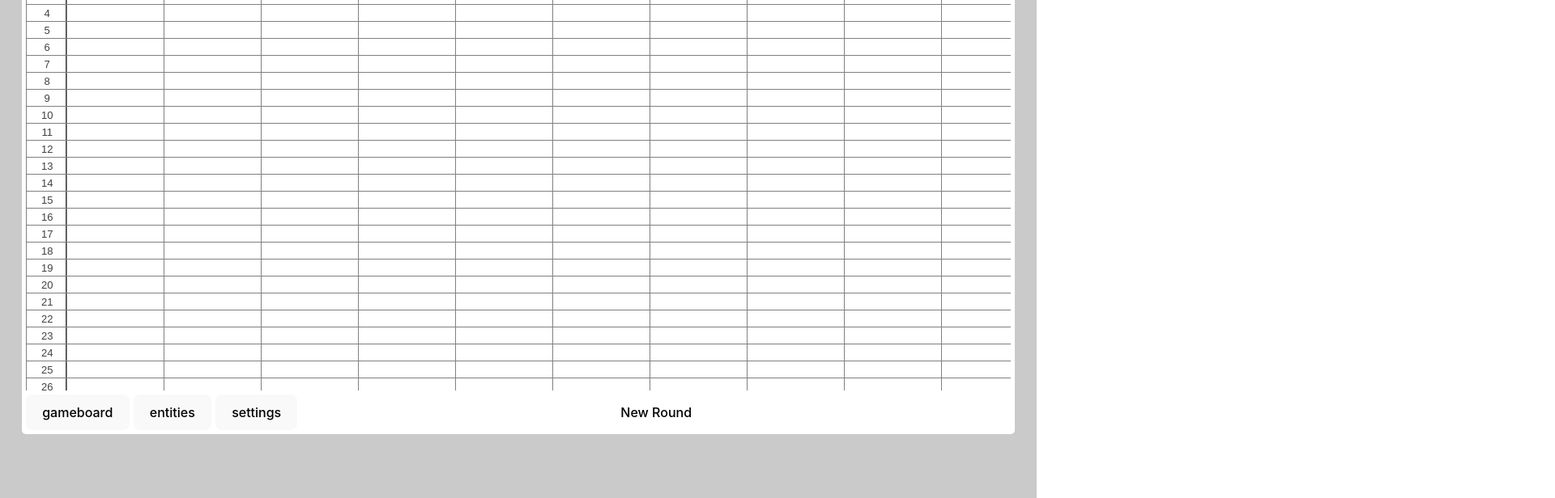
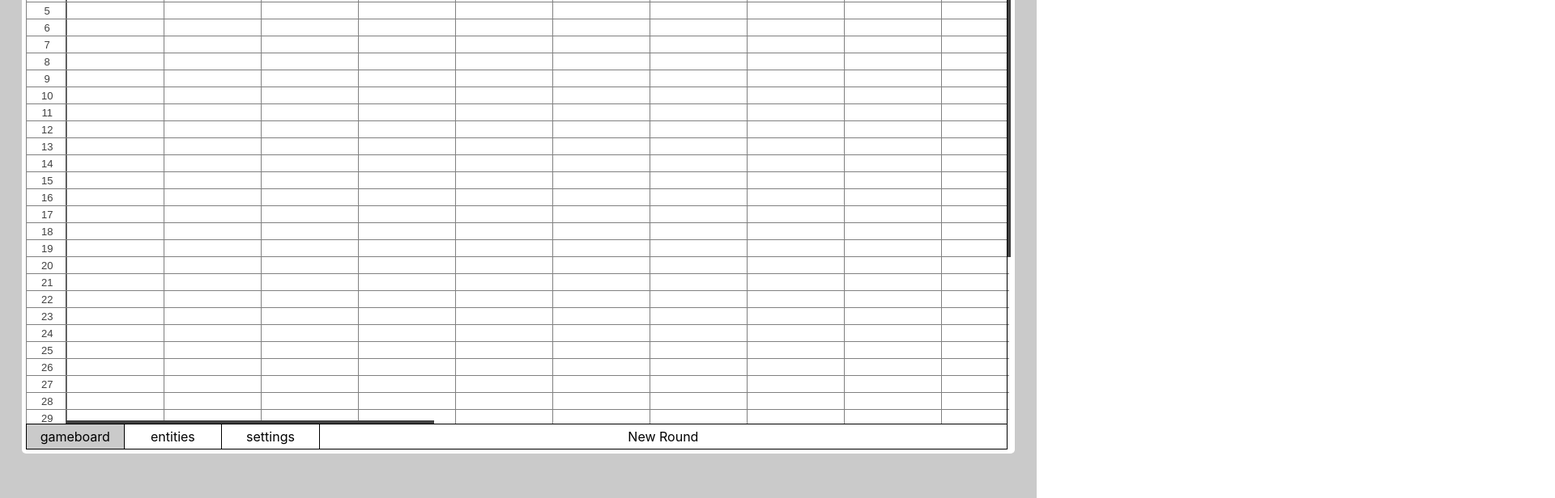
Before and after one commit to daefron/spreadsheet-creep, a React (Vite) app: page / in a window 1280 px wide. Shown: the part 184-800 px from the top of the page at 81% size, 1920 px wide, since content can reach past the window. Built offline with nearby package versions, Linux system fonts and the light colour scheme.

Commit message:
various css fixes

```diff
--- a/src/App.css
+++ b/src/App.css
@@ -2,12 +2,11 @@ body {
   width: 100vw;
   height: 90vh;
   background-color: #cacaca;
-  margin: 20px;
   display: flex;
   justify-content: center;
 }
 #root {
-  height: 79%;
+  height: 85vh;
   width: 95%;
   padding: 5px;
   background-color: white;
@@ -16,26 +15,25 @@ body {
   flex-direction: column;
   align-self: center;
 }
+#stats {
+  display: flex;
+  height: var(--cell-select-height);
+}
+#above {
+  display: flex;
+  height: 94%;
+  width: 100%;
+  overflow: hidden;
+}
+#bottom {
+  display: flex;
+  height: var(--cell-select-height);
+}
 #gameboardHolder {
   display: flex;
   height: 100%;
   width: 100%;
-}
-#above {
-  display: flex;
-  height: 89%;
-  width: 100%;
-}
-#below {
-  height: 55%;
-  flex: 0 0 auto;
-}
-#gameboardHolder,
-#below {
   overflow: scroll;
-}
-#stats {
-  display: flex;
 }
 #gameboard {
   display: flex;
@@ -48,6 +46,29 @@ body {
 }
 #firstStat {
   width: 50px;
+}
+#bottom > button {
+  overflow: hidden;
+  box-sizing: border-box;
+  border-radius: 0px;
+  padding: 5px;
+  font-weight: 420;
+}
+#bottom > button:hover,
+#bottom > button:focus {
+  border-color: black;
+  border-right: solid black 1px;
+  outline: solid black 1px;
+  z-index: 100000;
+}
+#newButton {
+  border: solid, black, 1px;
+  width: calc(70% - 1px);
+}
+.tab {
+  border: solid, black, 1px;
+  margin-right: -1px;
+  width: 10%;
 }
 #settingsButton {
   border-radius: 0px;
@@ -91,7 +112,6 @@ select,
   cursor: initial;
   font-size: 13px;
   margin: 0;
-  /* margin-bottom: -1px; */
   padding: 0;
   text-indent: 5px;
   border-width: 1px;
@@ -101,7 +121,7 @@ select,
   border-style: solid;
   background-color: white;
   user-select: none;
-  box-sizing:border-box;
+  box-sizing: border-box;
 }
 .boardCell:focus {
   outline: none;
@@ -129,17 +149,6 @@ select {
 #purchasables {
   margin-top: -3px;
 }
-
-#below {
-  display: flex;
-  justify-content: start;
-  align-items: start;
-  border-top-style: solid;
-  border-top-color: #404040;
-}
-button {
-  margin-top: 5px;
-}
 .settingSlider {
   accent-color: #404040;
   width: 110px;
@@ -152,11 +161,6 @@ button {
   gap: 2px;
   border-bottom: solid 1px grey;
   border-right: solid 1px grey;
-}
-#bottom {
-  display: flex;
-  height: 60px;
-  gap: 5px;
 }
 #dimensions {
   display: flex;
@@ -178,23 +182,33 @@ button {
   padding: 0px;
   margin: 0px;
 }
-#newButton {
-  width: 90%;
-}
 #xScroll {
-  height: 3px;
+  height: 4px;
+  margin-top:-4px;
 }
 #xScroll:hover {
-  height: 5px;
+  height: 6px;
+}
+#xScrollBar {
+  height:100%;
+}
+#xScrollBar, #yScrollBar {
+  background-color: #404040;
+}
+#yLine {
+  width:1px;
+  background-color: black;
+  margin-left:-3px;
 }
 #yScroll {
-  width: 3px;
+  width: 4px;
 }
 #yScroll:hover {
-  width: 5px;
+  width: 6px;
 }
-.customScroll {
-  background-color: #404040;
+#yScrollBar {
+  width:100%;
+  height: 100%;
 }
 ::-webkit-scrollbar {
   width: 3px;
--- a/src/Game Logic/Render.jsx
+++ b/src/Game Logic/Render.jsx
@@ -23,7 +23,7 @@ export default function engineOutput() {
   const gameTimer = useRef();
   const renderTimer = useRef();
   const gameboardWidth = useRef(25);
-  const gameboardHeight = useRef(35);
+  const gameboardHeight = useRef(48);
   const renderWidth = useRef();
   const renderWidthMin = useRef(0);
   const renderHeight = useRef();
@@ -500,7 +500,6 @@ export default function engineOutput() {
     let height = board.offsetHeight;
     renderWidth.current =
       1 + parseInt(width / cellWidth.current) + renderWidthMin.current;
-
     renderHeight.current =
       4 + parseInt(height / cellHeight.current) + renderHeightMin.current;
   }
@@ -1320,17 +1319,6 @@ export default function engineOutput() {
         >
           {gameStatus.current}
         </p>
-        <button
-          className="statTitle"
-          id="settingsButton"
-          style={{
-            width: cellWidth.current + "px",
-            height: cellHeight.current + "px",
-          }}
-          onClick={toggleSettings}
-        >
-          Settings/Entities &nbsp;
-        </button>
       </div>
       <div id="above">
         <div
@@ -1366,10 +1354,7 @@ export default function engineOutput() {
               );
             })}
           </div>
-          <div className="customScroll" id="yScroll"></div>
-          <div className="customScroll" id="xScroll"></div>
-        </div>
-
+        </div>
         <div
           id="purchaseablesHolder"
           style={
@@ -1718,12 +1703,7 @@ export default function engineOutput() {
                 <option value="blob gob">blob gob</option>
                 <option value="sandbox">sandbox</option>
               </select>
-            </div>
-          </div>
-        </div>
-      </div>
-      <div id="bottom">
-        {/* <div id="dimensions">
+              <div id="dimensions">
                 <div className="dimensionButtonHolder">
                   <button className="dimensionButton" onClick={xDown}>
                     -
@@ -1742,14 +1722,53 @@ export default function engineOutput() {
                     +
                   </button>
                 </div>
-        </div> */}
-        <button className="tab" id="gameboardTab" onClick={tabButton}>
+              </div>
+            </div>
+          </div>
+        </div>
+        <div id="yLine"></div>
+        <div className="customScroll" id="yScroll">
+        <div id="yScrollBar"></div>
+        </div>
+      </div>
+      <div className="customScroll" id="xScroll">
+        <div id="xScrollBar"></div>
+      </div>
+      <div id="bottom">
+        <button
+          className="tab"
+          id="gameboardTab"
+          onClick={tabButton}
+          style={
+            activeTab === "gameboardHolder"
+              ? { backgroundColor: "#cacaca" }
+              : { backgroundColor: "white" }
+          }
+        >
           gameboard
         </button>
-        <button className="tab" id="entitiesTab" onClick={tabButton}>
+        <button
+          className="tab"
+          id="entitiesTab"
+          onClick={tabButton}
+          style={
+            activeTab === "entitiesHolder"
+              ? { backgroundColor: "#cacaca" }
+              : { backgroundColor: "white" }
+          }
+        >
           entities
         </button>
-        <button className="tab" id="settingsTab" onClick={tabButton}>
+        <button
+          className="tab"
+          id="settingsTab"
+          onClick={tabButton}
+          style={
+            activeTab === "settingsHolder"
+              ? { backgroundColor: "#cacaca" }
+              : { backgroundColor: "white" }
+          }
+        >
           settings
         </button>
         <button
```
Lines whose indentation alone changed are shown as unchanged.
